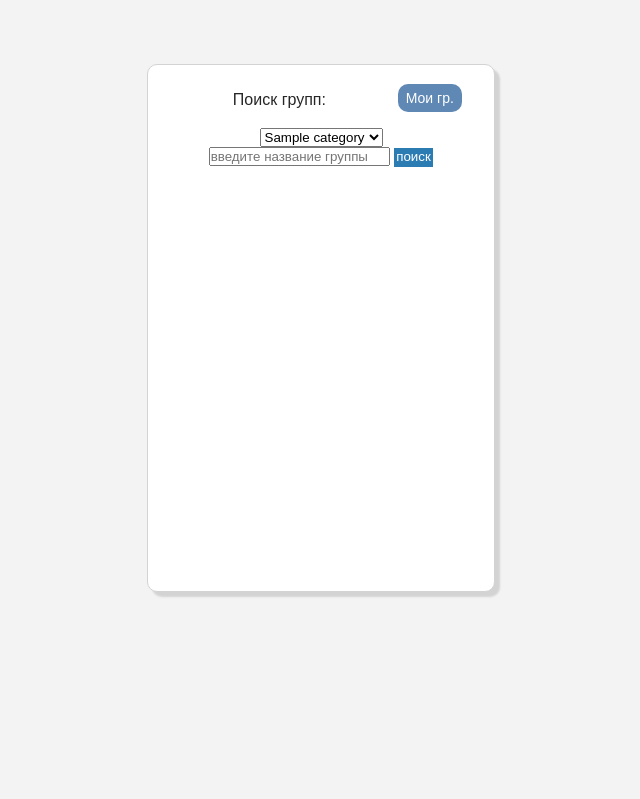
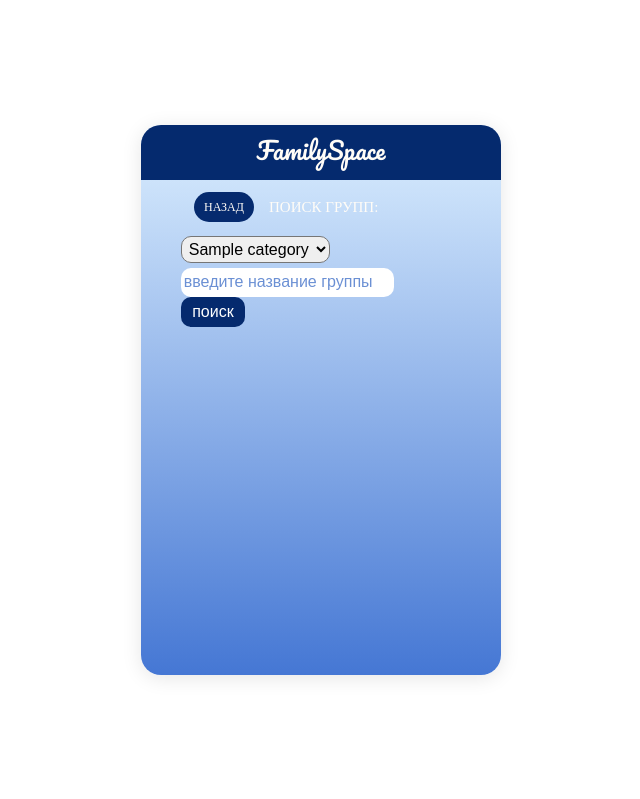
Before and after one commit to familyspace/django, a Django app: page /groupsearch/ in a window 1280 px wide. Shown: the whole page, without its empty margins (319-959 px from the left). Run offline with Django 3.2, Linux system fonts and the light colour scheme; the first user in the database is signed in; tables that the repository leaves empty hold one stand-in row (Sample ...); some libraries are stand-ins or nearby versions; some web fonts are replaced.

Commit message:
бэк + шаблоны: поиск/создание/редактирование групп, меню на странице групп пользователя

```diff
--- a/static/css/main.css
+++ b/static/css/main.css
@@ -156,6 +156,34 @@ iframe {
   text-transform: uppercase;
 }
 
+.txt4 {
+  font-family: Ubuntu-Bold;
+  font-size: 12px;
+  color:  #FFFCF7;
+  line-height: 1.4;
+  text-transform: uppercase;
+}
+
+.txt5 {
+  font-family: Ubuntu-Bold;
+  font-size: 12px;
+  color:  #FFFCF7;
+  line-height: 1.4;
+  text-transform: uppercase;
+}
+
+.creategroup-p {
+  padding: 0 15px;
+}
+
+.publickcheckbox {
+  color: rgba(255, 255, 255, 0.77);
+  float: left !important;
+  padding-right: 20px;
+  padding-left: 35px;
+  line-height: 20px;
+}
+
 
 /*//////////////////////////////////////////////////////////////////
 [ login ]*/
@@ -182,6 +210,7 @@ iframe {
 }
 
 .wrap-login100 {
+  min-height: 550px;
   width: 360px;
   /*background: #fff;*/
   /*background: linear-gradient(180deg, #FFFCF7 0%, #413F54 100%);*/
@@ -369,6 +432,31 @@ border-radius: 25px;
   -o-transition: all 0.4s;
   -moz-transition: all 0.4s;
   transition: all 0.4s;
+  cursor: pointer;
+  z-index: 1200 !important;
+}
+
+.creategroup-btn {
+  font-size: 12px;
+  padding: 0 8px;
+  height: 30px;
+}
+
+.backbutton-search {
+  font-size: 12px;
+  padding: 0 8px;
+  height: 30px;
+  width: 60px;
+}
+
+#id_description::-webkit-input-placeholder {
+  /*padding-top: 15px;*/
+  color: rgba(67, 105, 196, 0.77);
+}
+
+#id_description {
+  padding-top: 15px;
+  height: 100%;
 }
 
 .login100-form-btn:hover {
--- a/static/css/style_userapp.css
+++ b/static/css/style_userapp.css
@@ -71,6 +71,10 @@ body {
     font-family: Arial;
     font-size: 14px;
     color: white;
+}
+
+.btn-backbutton {
+    justify-content: left !important;
 }
 
 .btn {
@@ -219,13 +217,20 @@ body {
     width: 250px;
 }
 
+.search-input {
+    border-radius: 10px;
+    padding: 1%;
+    margin-top: 5px;
+}
+
 .search-btn {
     border: none;
-    background-color: #2c7cb4;
+    background-color: #052A6E;
     color: white;
     cursor: pointer;
-    line-height: 14px;
-    padding: 1%;
+    line-height: 24px;
+    padding: 1% 4%;
+    border-radius: 10px;
 }
 
 .search-btn:hover {
@@ -233,14 +238,16 @@ body {
 }
 
 .btn-search {
-    margin: 1% 1%;
+    margin: 2% 1%;
     border: none;
-    background: #5f88b4;
-    width: 30%;
-    line-height: 300%;
+    background: #052A6E;
+    width: 50%;
+    line-height: 200%;
     font-size: 14px;
     cursor: pointer;
     transition: .2s;
+    border-radius: 10px;
+
 }
 
 .btn-search:hover {
--- a/static/css/util.css
+++ b/static/css/util.css
@@ -284,6 +284,7 @@
 .p-t-76 {padding-top: 76px;}
 .p-t-77 {padding-top: 77px;}
 .p-t-78 {padding-top: 78px;}
+.p-t-78-custom {padding-top: 58px;}
 .p-t-79 {padding-top: 79px;}
 .p-t-80 {padding-top: 80px;}
 .p-t-81 {padding-top: 81px;}
--- a/userapp/forms.py
+++ b/userapp/forms.py
@@ -16,4 +16,4 @@ class GroupCreationForm(forms.ModelForm):
         self.fields['is_public'].label = ''
 
         for field in self.fields:
-            self.fields[field].widget.attrs['class'] = 'logo-input'
+            self.fields[field].widget.attrs['class'] = 'input100'
--- a/userapp/templates/userapp/groupsearch.html
+++ b/userapp/templates/userapp/groupsearch.html
@@ -1,35 +1,34 @@
-{% extends "userapp/base.html" %}
+{% extends "userapp/base_new.html" %}
 {% load static %}
 {% block body %}
-
-    <div class="flex-container-two">
-
-        <div class="flex-block-wrapper-3">
-            <div class="btn mainpg">
-                <p id="p-purchase">Поиск групп:</p>
-                <button class="btn-search" id="btn-add-purchase" type="button"><a href="{% url 'userapp:usergroups' %}">Мои гр.</a></button>
+    <div class="limiter">
+        <div class="container-login100">
+            <div class="wrap-login100">
+                <form class="login100-form validate-form p-l-40 p-r-40 p-t-58" method="get" action="{% url 'userapp:groupsearch' %}" enctype="multipart/form-data">
+                    <span class="login100-form-title">FamilySpace</span>
+                    <div class="btn mainpg btn-backbutton">
+                        <button class="login100-form-btn backbutton-search" type="button"><a href="{% url 'userapp:usergroups' %}" class="txt5">Назад</a></button>
+                        <p class="txt3 creategroup-p">Поиск групп:</p>
                     </div>
-            <form class="search" method="get" action="{% url 'userapp:groupsearch' %}">
-                <select name="category">
+                    <select name="category" class="search-input">
                         {% for i in categories %}
                             <option value="{{ i }}">{{ i }}</option>
                         {% endfor %}
                     </select>
-
-                <input type="text" name="query" placeholder="введите название группы"/>
+                    <input class="search-input" type="text" name="query" placeholder="введите название группы"/>
                     <input class="search-btn" type="submit" value="поиск"/>
-
                 </form>
-            <div class="hide-div" id="hide-groups">
+                <form class="login100-form validate-form p-l-40 p-r-40 p-t-38 search-group-wrap">
                     {% for item in search %}
-
-                        <button class="btn-group" type="button">
-                            <a href="{% url 'groupapp:view_one_group' item.pk %}">{{ item.title }}</a>
+                        <div class="container-login100-form-btn  m-b-16">
+                            <button class="login100-form-btn" type="button">
+                                <a class="txt3" href="{% url 'groupapp:view_one_group' item.pk %}">{{ item.title }}</a>
                             </button>
-                        <p>Описание группы:</p>
-                        <p>{{ item.description }}</p>
+                            <div class="search-group-drop-info">
+                                <p class="search-group-description description-titile">Описание группы:</p>
+                                <p class="search-group-description">{{ item.description }}</p>
                                 {% if user in item.get_users %}
-                            <button class="btn-search" type="button">
+                                    <button class="btn-search enroll" type="button">
                                         <a href="{% url 'userapp:removeuser' item.pk %}">
                                             <span class="sr-nm">Вы в группе</span>&nbsp;
                                             <span class="add">Выйти из группы</span>
```
Also changed, not shown: other parts of static/css/main.css (+34 -0 lines), other parts of static/css/style_userapp.css (+7 -8 lines), other parts of userapp/templates/userapp/groupsearch.html (+4 -3 lines), groupapp/templates/groupapp/groupspage.html (+9 -0 lines), userapp/templates/userapp/base_new.html (+0 -13 lines), userapp/templates/userapp/creategroups.html (+18 -12 lines), userapp/templates/userapp/editgroup.html (+18 -16 lines). Lines whose indentation alone changed are shown as unchanged.
